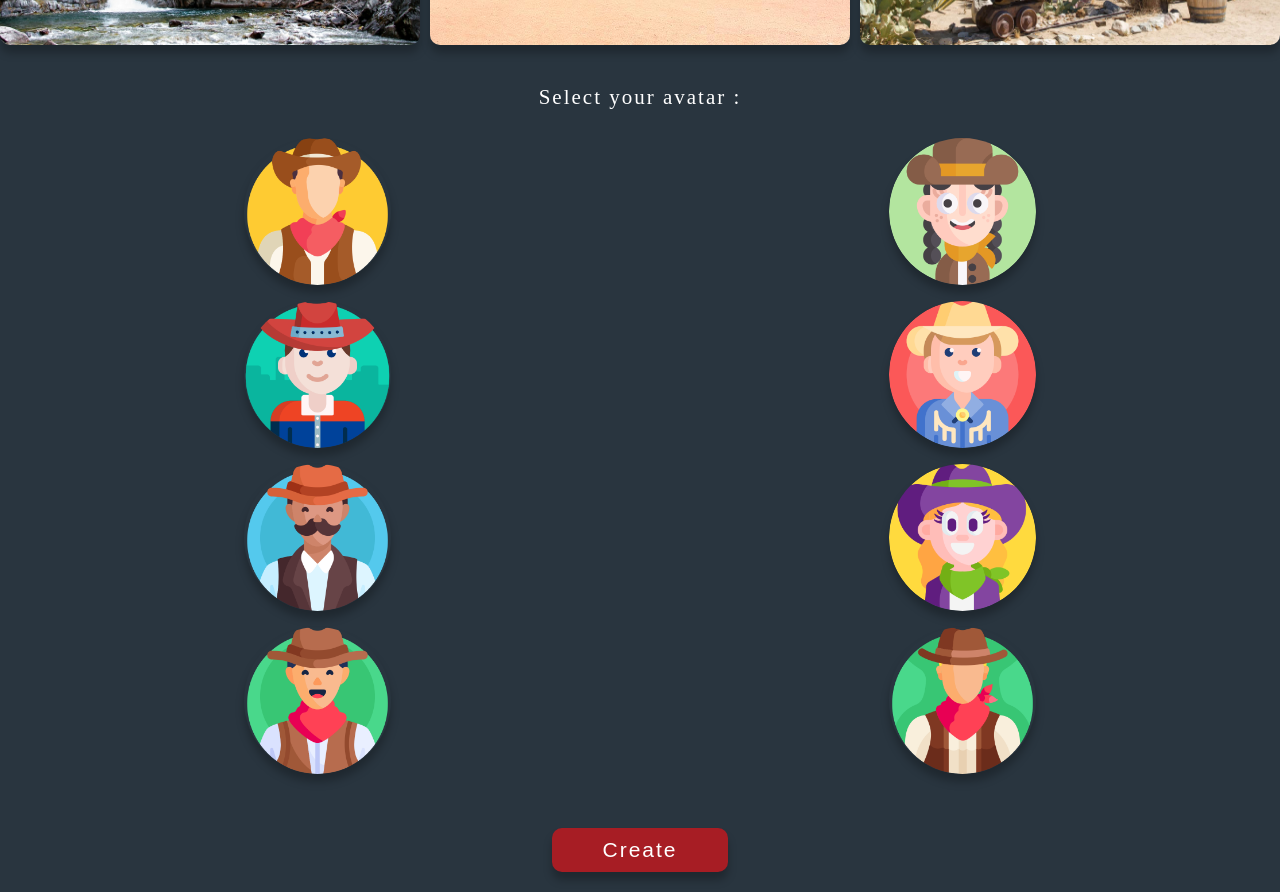
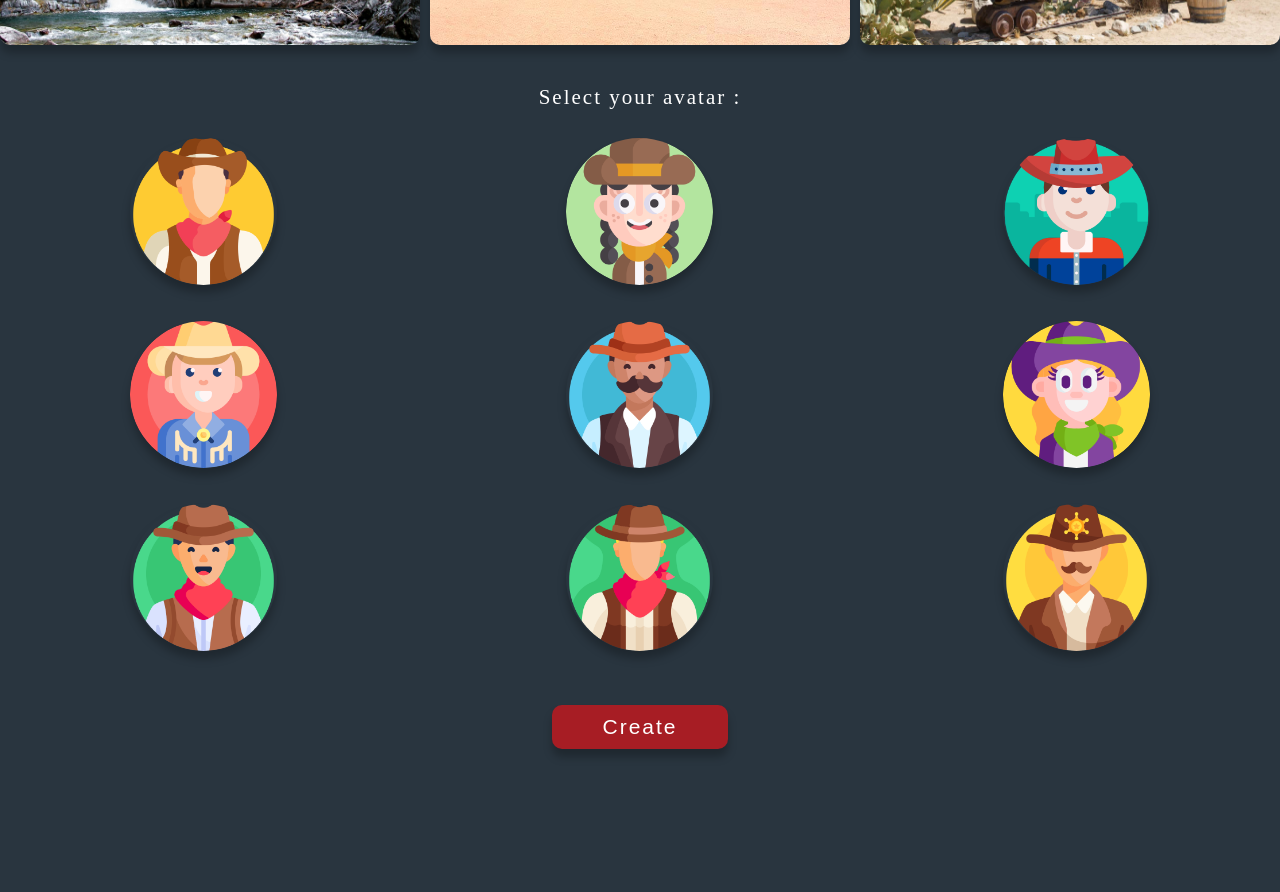
Before and after one commit to Coder269/farwest-angular, an Angular app: page /create-colony in a window 1280 px wide. Shown: the part 1260-2152 px from the top of the page. After the commit the page ends 2029 px from the top, so only its background shows below. Built offline with nearby package versions, Linux system fonts and the light colour scheme; no server answers; sample sign-in values are in the browser's storage; a web font is replaced by a local one.

Commit message:
create colony updated

```diff
--- a/src/app/components/create-colony/create-colony.component.css
+++ b/src/app/components/create-colony/create-colony.component.css
@@ -96,6 +96,12 @@ input[type="radio"]:checked + label > img {
     height: 15rem;
   }
 
+  .avatarList {
+    display: grid;
+    grid-template-columns: repeat(3, 1fr);
+    gap: 30px;
+  }
+
   .avatar {
     width: 7rem;
     height: 7rem;
--- a/src/app/components/map/map.component.css
+++ b/src/app/components/map/map.component.css
@@ -37,11 +37,11 @@ h2 {
 
 .colony {
   text-align: center;
-  margin: 10px; /* Ajoute une marge pour espacer les colonies */
+  margin: 10px;
 }
 
 .colony:hover {
-  border: solid red;
+  border: solid #a71d24;
   cursor: pointer;
 }
 
--- a/src/app/services/Services.ts
+++ b/src/app/services/Services.ts
@@ -60,6 +60,7 @@ export class Services {
     '../../assets/cowgirl3.png',
     '../../assets/cowboy4.png',
     '../../assets/cowboy5.png',
+    '../../assets/sheriff.png',
   ];
 
   public isLoggedIn(): boolean {
```
Also changed, not shown: src/assets/sheriff.png (added).
